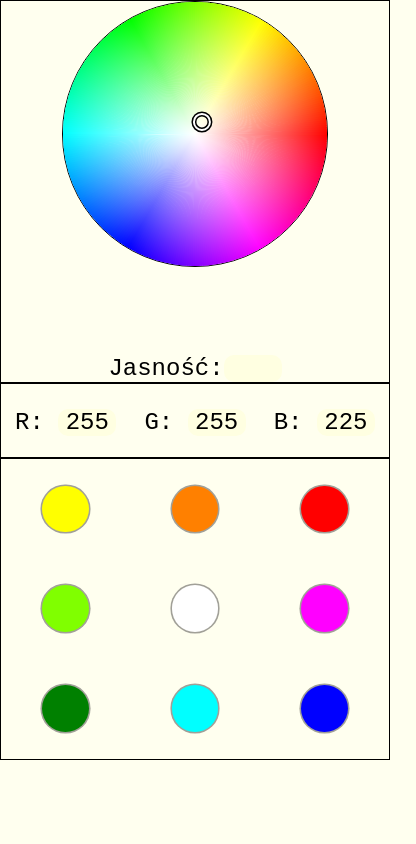
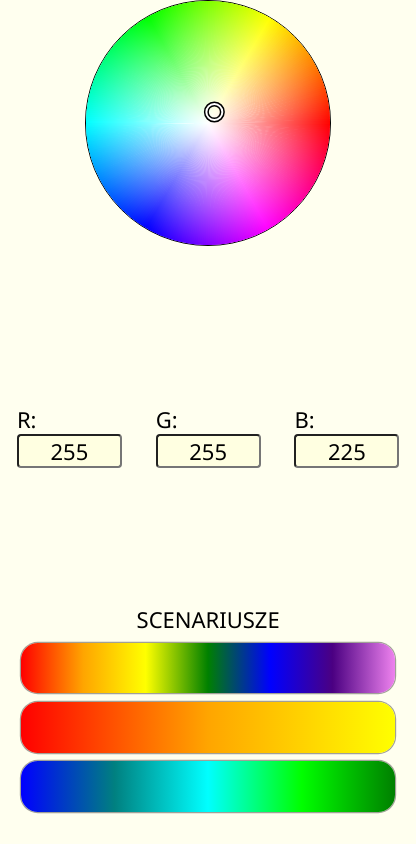
Before and after one commit to CrazyPlate/remote-control-app-for-led-rgb-module, a plain HTML site: page index.html in a window 390 px wide. Shown: the whole page, 416 px wide, since content can reach past the window. Drawn offline with Linux system fonts and the light colour scheme; no server answers.

Commit message:
Change UI and adding scenery

```diff
--- a/index.html
+++ b/index.html
@@ -9,34 +9,40 @@
       <link rel="stylesheet" href="style.css">
 </head>
 <body>
-      <div class="container">
-            <div class="element-container RGBvalue" id="RGBvalue">
-                  <div>
-                        R: <input class="value" id="Rvalue" type="text" size="3" readonly>
+      <div class="root">
+            <div class="container container-rgb">
+                  <div class="color-rgb">
+                        R:<input class="color-rgb-value" id="Rvalue" type="text" size="3" readonly>
                   </div>
-                  <div>
-                        G: <input class="value" id="Gvalue" type="text" size="3" readonly>
+                  <div class="color-rgb">
+                        G:<input class="color-rgb-value" id="Gvalue" type="text" size="3" readonly>
                   </div>
-                  <div>
-                        B: <input class="value" id="Bvalue" type="text" size="3" readonly>
+                  <div class="color-rgb">
+                        B:<input class="color-rgb-value" id="Bvalue" type="text" size="3" readonly>
                   </div>
             </div>
-            <div class="element-container colorPicker">
+            <div class="container container-bright">
+                  JASNOŚĆ<input class="value" id="brightness" type="text" size="3" readonly>
+            </div>
+            <div class="container container-picker">
                   <div id="color-picker-container"></div>
-                  <div>
-                        Jasność:<input class="value" id="brightness" type="text" size="3" readonly>
-                  </div>
             </div>
-            <div class="element-container singleColor">
-                  <div class="colorN" id="color1"></div>
-                  <div class="colorN" id="color2"></div>
-                  <div class="colorN" id="color3"></div>
-                  <div class="colorN" id="color4"></div>
-                  <div class="colorN" id="color5"></div>
-                  <div class="colorN" id="color6"></div>
-                  <div class="colorN" id="color7"></div>
-                  <div class="colorN" id="color8"></div>
-                  <div class="colorN" id="color9"></div>
+            <div class="container container-colors">
+                  <div class="color color1" id="color1"></div>
+                  <div class="color color2" id="color2"></div>
+                  <div class="color color3" id="color3"></div>
+                  <div class="color color4" id="color4"></div>
+                  <div class="color color5" id="color5"></div>
+                  <div class="color color6" id="color6"></div>
+                  <div class="color color7" id="color7"></div>
+                  <div class="color color8" id="color8"></div>
+                  <div class="color color9" id="color9"></div>
+            </div>
+            <div class="container container-scenery">
+                  SCENARIUSZE
+                  <div class="scenery scenery1" id="scenery1"></div>
+                  <div class="scenery scenery2" id="scenery2"></div>
+                  <div class="scenery scenery3" id="scenery3"></div>
             </div>
       </div>
 
--- a/js/arduino.js
+++ b/js/arduino.js
@@ -43,9 +43,9 @@ const backgroundColors = [
 		id: "color6",
 		R: 255,
 		G: 0,
-		B: 255,
-		hex: '#ff00ff',
-		rgba: 'rgba(255, 0, 255, .5)'
+		B: 128,
+		hex: '#ff0080',
+		rgba: 'rgba(255, 0, 128, .5)'
 	},
 	{
 		id: "color7",
@@ -75,11 +75,9 @@ const backgroundColors = [
 
 const colorPickerContainer = document.getElementById('color-picker-container');
 
-window.addEventListener("load", function() { window.scrollTo(0, 0) });
-
 const ColorPicker = new iro.ColorPicker("#color-picker-container", {
-	width: 320,
-	height: 320,
+	width: 300,
+	height: 300,
 	color: { r: 255, g: 255, b: 225 },
 	anticlockwise: true,
 	borderWidth: 1,
@@ -87,9 +85,13 @@ const ColorPicker = new iro.ColorPicker("#color-picker-container", {
 });
 
 ColorPicker.on("color:change", function (color) {
+	console.log(color.hsv.v);
+
 	const R = color.rgb.r;
 	const G = color.rgb.g;
 	const B = color.rgb.b;
+
+	changeColorOfText(R, G, B);
 
 	const colorRGBA = 'rgba(' + R + ',' + G + ',' + B + ', .5)';
 	const colorRGB = 'rgb(' + R + ',' + G + ',' + B + ')';
@@ -105,46 +107,75 @@ ColorPicker.on("color:change", function (color) {
 
 	document.querySelector('body').style.backgroundColor = colorRGBA;
 });
-
-colorPickerContainer.addEventListener('click', addEventListenerToElement, false);
-colorPickerContainer.addEventListener('touchstart', addEventListenerToElement, false);
-colorPickerContainer.addEventListener('touchend', addEventListenerToElement, false);
-
 getDataFromArduino();
 setBackgroundForDivs();
 
-function addEventListenerToElement(ev) {
+colorPickerContainer.addEventListener('click', eventListenerForColorPicker, false);
+colorPickerContainer.addEventListener('touchstart', eventListenerForColorPicker, false);
+colorPickerContainer.addEventListener('touchend', eventListenerForColorPicker, false);
+
+document.getElementById('scenery1').addEventListener('click', function() {
+	sendStageToArduino( 66 );
+}, false);
+document.getElementById('scenery2').addEventListener('click', function() {
+	sendStageToArduino( 67 );
+}, false);
+document.getElementById('scenery3').addEventListener('click', function() {
+	sendStageToArduino( 68 );
+}, false);
+
+
+
+for (let i = 1; i < 10; i++) {
+	setBackground('color' + i);
+
+	document.getElementById('color' + i).addEventListener('click', function () {
+		sendRGBColor('color' + i);
+	})
+}
+function changeColorOfText(R, G, B) {
+	const containers = document.querySelectorAll('.container');
+	if ( Math.max(R, G, B) < 100 ) {
+		document.getElementById("Rvalue").style.color = '#fff';
+		document.getElementById("Gvalue").style.color = '#fff';
+		document.getElementById("Bvalue").style.color = '#fff';
+		document.getElementById("brightness").style.color = '#fff';
+		containers.forEach(container => {
+			container.style.color = '#fff';
+		});
+	} else if ( ( Math.max(R, G, B) > 100 ) ) {
+		document.getElementById("Rvalue").style.color = '#000';
+		document.getElementById("Gvalue").style.color = '#000';
+		document.getElementById("Bvalue").style.color = '#000';
+		document.getElementById("brightness").style.color = '#000';
+		containers.forEach(container => {
+			container.style.color = '#000';
+		});
+	}
+}
+function eventListenerForColorPicker(ev) {
 	ev.preventDefault();
 
 	var R = document.getElementById("Rvalue").value;
 	var G = document.getElementById("Gvalue").value;
 	var B = document.getElementById("Bvalue").value;
 
-	sendToArduino(R, G, B);
-}
-for (let i = 1; i < 10; i++) {
-	setBackground('color' + i);
-
-	document.getElementById('color' + i).addEventListener('click', function () {
-		sendColor('color' + i);
-	})
+	sendRGBToArduino(R, G, B);
 }
 function setBackgroundForDivs() {
 	for (let i = 1; i < 10; i++) {
 		setBackground('color' + i);
 
 		document.getElementById('color' + i).addEventListener('click', function () {
-			sendColor('color' + i);
+			sendRGBColor('color' + i);
 		})
 	}
 }
-
 function setBackground(id) {
 	const number = id.substring(5, 6);
 	document.getElementById(id).style.backgroundColor = backgroundColors[number - 1].hex;
 }
-
-function sendColor(id) {
+function sendRGBColor(id) {
 	const number = id.substring(5, 6);
 
 	document.querySelector('body').style.backgroundColor = backgroundColors[number - 1].rgba;
@@ -161,10 +192,11 @@ function sendColor(id) {
 	document.getElementById("Gvalue").value = G;
 	document.getElementById("Bvalue").value = B;
 
-	sendToArduino(R, G, B);
+	sendRGBToArduino(R, G, B);
 }
-
-function sendToArduino(R, G, B) {
+function sendRGBToArduino(R, G, B) {
+	const type = "0";
+	const otype = String.fromCharCode(type / 2);
 	const outputR = String.fromCharCode(R / 2);
 	const outputG = String.fromCharCode(G / 2);
 	const outputB = String.fromCharCode(B / 2);
@@ -173,9 +205,19 @@ function sendToArduino(R, G, B) {
 
 	XHR.open("POST", "http://192.168.1.177/", true); //192.168.1.177
 	XHR.setRequestHeader("Content-Type", "application/x-www-form-urlencoded");
-	XHR.send("^" + outputR + outputG + outputB);
+	XHR.send("^" + otype + outputR + outputG + outputB);
 }
+function sendStageToArduino( scenery ) {
 
+	const oType = String.fromCharCode(65);
+	const oScenery = String.fromCharCode(scenery);
+
+	const XHR = new XMLHttpRequest();
+
+	XHR.open("POST", "http://192.168.1.177/", true); //192.168.1.177
+	XHR.setRequestHeader("Content-Type", "application/x-www-form-urlencoded");
+	XHR.send("^" + oType + oScenery);
+}
 function getDataFromArduino() {
 	const req = new XMLHttpRequest();
 
--- a/style.css
+++ b/style.css
@@ -2,136 +2,132 @@
    margin: 0;
    padding: 0;
    box-sizing: border-box;
-   font-size: 42px;
-   font-family: monospace;
-   font-weight: 400;
+   font-family: 'Segoe UI', Tahoma, Geneva, Verdana, sans-serif;
+   font-size: 30px;
+}
+.root {
+   width: 100%;
+   height: 100vh;
+   display: grid;
+   grid-template-columns: 2fr 3fr 3fr;
+   grid-template-rows: repeat(2, 1fr);
 }
 .container {
-   display: grid;
-   grid-template-columns: 20vw 40vw 40vw;
-   justify-content: center;
-   align-content: center;
-   height: 100vh;
-}
-input {
-   border-radius: 10px;
-   text-align: center;
-}
-
-/* RGBvalue */
-.RGBvalue {
    display: flex;
    flex-direction: column;
    justify-content: center;
    align-items: center;
 }
-.RGBvalue > div {
-   margin-top: 1vw;
+.container-rgb {
+   grid-column: 3 / 4;
+   grid-row: 2 / 3;
 }
-.value {
-   border: none;
+.container-bright {
+   grid-column: 1 / 2;
+   grid-row: 2 / 3;
 }
-
-/* colorPicker */
-.colorPicker {
-   display: flex;
-   flex-direction: column;
-   justify-content: center;
-   align-items: center;
+.container-picker {
+   grid-column: 2 / 3;
+   grid-row: 1 / 3;
 }
-#color-picker-container {
-   margin-bottom: 4vh;
+.container-colors {
+   grid-column: 3 / 4;
+   grid-row: 1 / 2;
+   display: grid;
+   grid-template-columns: repeat(3, 1fr);
+   grid-template-rows: repeat(3, 1fr);
+   grid-column-gap: 1vh;
+   grid-row-gap: 1vh;
 }
-#color-picker-container:hover {
-   cursor: pointer;
+.container-scenery {
+   grid-column: 1 / 2;
+   grid-row: 1 / 2;
 }
-
-/* singleColor */
-.singleColor {
-   display: grid;
-   grid-template-columns: 1fr 1fr 1fr;
-   grid-template-rows: 1fr 1fr 1fr;
-   justify-items: center;
-   align-items: center;
+.color-rgb {
+   margin: 2vh;
 }
-.colorN {
+input {
+   text-align: center;
+   border-radius: 1vw;
+}
+.color {
+   margin-top: 3vh;
    width: 8vw;
    height: 8vw;
    border-radius: 50%;
    box-shadow: 0 0 0 0.4vw rgba(68, 67, 67, .5);
    transition: .3s;
 }
-.colorN:hover {
+.color:hover {
    cursor: pointer;
    box-shadow: 0 0 0 0.1vw rgba(68, 67, 67, .5);
    transform: scale(1.1,1.1);
 }
-@media only screen and (max-width: 880px) {
+.scenery {
+   width: 90%;
+   height: 8vh;
+   border-radius: 4vh;
+   box-shadow: 0 0 0 0.3vw rgba(68, 67, 67, .5);
+   margin-top: 2vh;
+}
+.scenery1 {
+   background-image: linear-gradient(to right, red,orange,yellow,green,blue,indigo,violet);
+}
+.scenery2 {
+   background-image: linear-gradient(to right, red, orange, yellow);
+}
+.scenery3 {
+   background-image: linear-gradient(to right, rgb(0, 0, 255), rgb(0, 128, 128), rgb(0, 255, 255), rgb(0, 255, 0), rgb(0, 128, 0));
+}
+@media only screen and (max-width: 660px) and (orientation: landscape) {
    * {
-      font-size: 36px;
+      font-size: 22px;
+   }
+}
+@media only screen and (max-width: 660px) and (orientation: portrait) {
+   * {
+      font-size: 22px;
+   }
+   body {
+      width: 100%;
+   }
+   .root {
+      width: 100vw;
+      height: 100vh;
+      display: grid;
+      grid-template-columns: 1fr;
+      grid-template-rows: repeat(3, 1fr);
    }
    .container {
-      grid-template-columns: 25vw 45vw 29vw;
+      display: flex;
+      align-items: center;
+      margin: 0;
+   }
+   .container-rgb {
+      grid-column: 1/ 2;
+      grid-row: 2 / 3;
+      flex-direction: row;
+   }
+   .container-bright {
+      display: none;
+      visibility: hidden;
+   }
+   .container-picker {
+      grid-column: 1/ 2;
+      grid-row: 1 / 2;
+   }
+   .container-colors {
+      display: none;
+      visibility: hidden;
+   }
+   .container-scenery {
+      grid-column: 1/ 2;
+      grid-row: 3 / 4;
+   }
+   .scenery {
+      height: 6vh;
+      border-radius: 2vh;
+      box-shadow: 0 0 0 0.3vw rgba(68, 67, 67, .5);
+      margin-top: 1vh;
    }
 }
-@media only screen and (max-width: 650px) and (orientation: landscape) {
-   .container {
-      grid-template-columns: 1fr 2fr 2fr;
-      grid-template-rows: 100%;
-      height: 80vh;
-   }
-   .element-container > div {
-      font-size: 16px;
-   }
-   .element-container > div > input {
-      font-size: 16px;
-   }
-   .RGBvalue {
-      grid-column-start: 1;
-      grid-column-end: 2;
-      flex-direction: column;
-      justify-content: space-around;
-   }
-   .RGBvalue > div {
-      margin-top: none;
-   }
-   .colorPicker {
-      grid-column-start: 2;
-      grid-column-end: 3;
-      /* transform: scale(0.8, 0.8); */
-   }
-   .colorN {
-      width: 10vw;
-      height: 10vw;
-   }
-}
-@media only screen and (max-width: 650px) and (orientation: portrait) {
-   .container {
-      grid-template-columns: 100%;
-      grid-template-rows: 5fr 1fr 4fr;
-      height: 90vh;
-   }
-   .element-container {
-      border: 1px solid black;
-   }
-   .element-container > div {
-      font-size: 24px;
-   }
-   .element-container > div > input {
-      font-size: 24px;
-   }
-   .RGBvalue {
-      grid-row-start: 2;
-      grid-row-end: 3;
-      flex-direction: row;
-      justify-content: space-around;
-   }
-   .colorPicker {
-      grid-row-start: 1;
-      grid-row-end: 2;
-   }
-   .colorN {
-      width: 12vw;
-      height: 12vw;
-   }
-}
```
Also changed, not shown: 1 other file.
